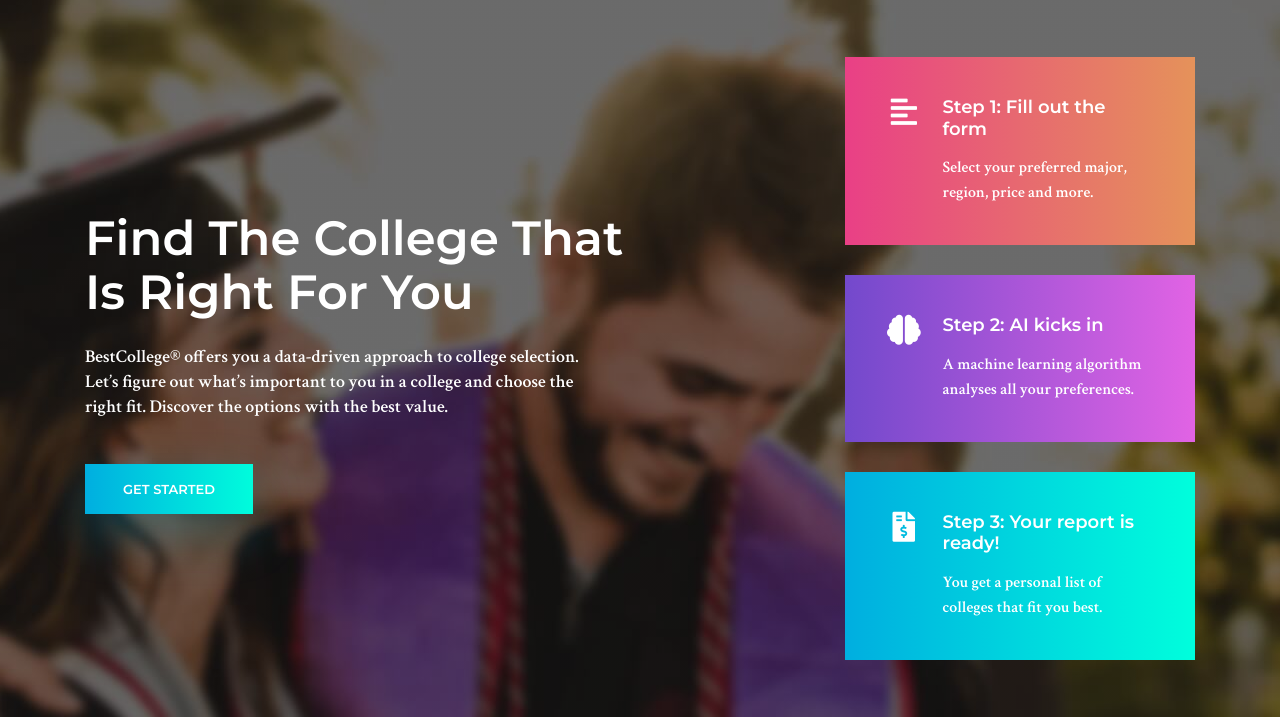
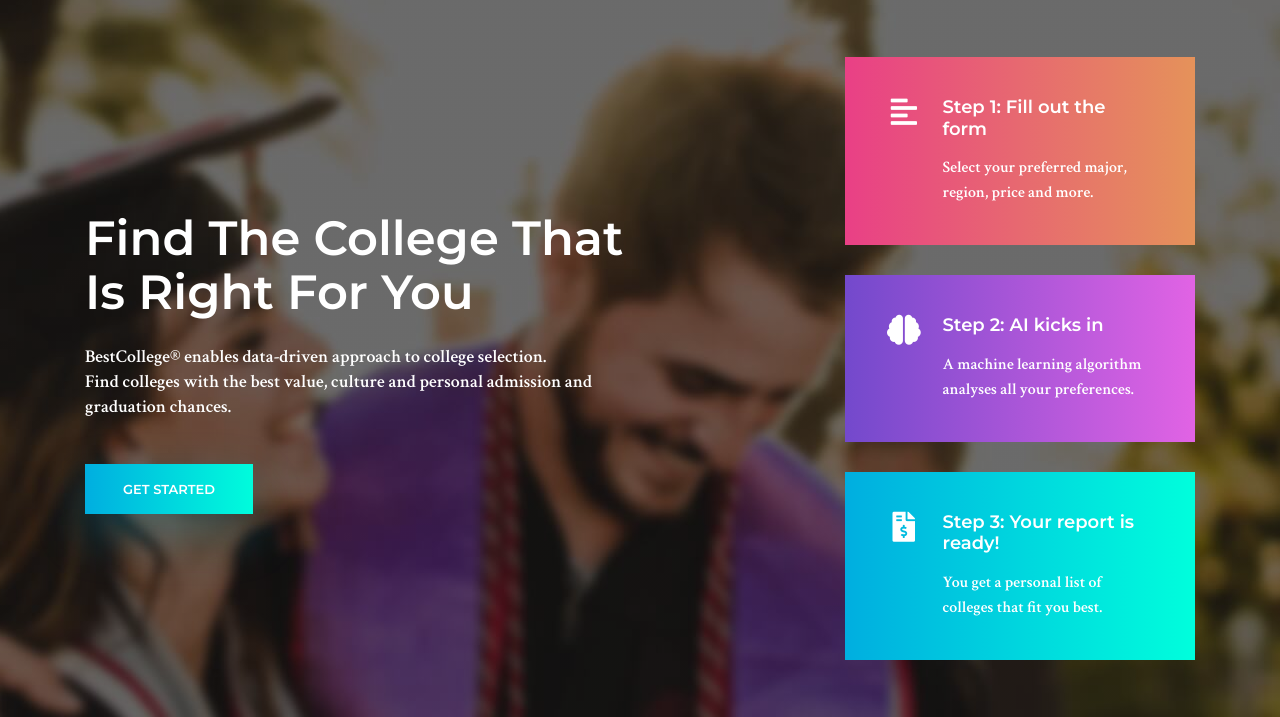
Before and after one commit to best-college/best-college.github.io, a plain HTML site: page index.html in a window 1280 px wide. Shown: the part 83-800 px from the top of the page. Drawn offline with nearby package versions, Linux system fonts and the light colour scheme.

Commit message:
Update index.html

```diff
--- a/index.html
+++ b/index.html
@@ -141,7 +141,9 @@
 <br>
 							</h2>
 							<p>
-								BestCollege® offers you a data-driven approach to college selection. Let’s figure out what’s important to you in a college and choose the right fit. Discover the options with the best value.
+								BestCollege® enables data-driven approach to college selection.
+                                <br>
+                                Find colleges with the best value, culture and personal admission and graduation chances.
 							</p>
 							<div class="search_course_wrap">
                                 <a href="form1.html" onclick="amplitude.getInstance().logEvent('get-started');" class="primary-btn text-uppercase">Get Started</a>
```
